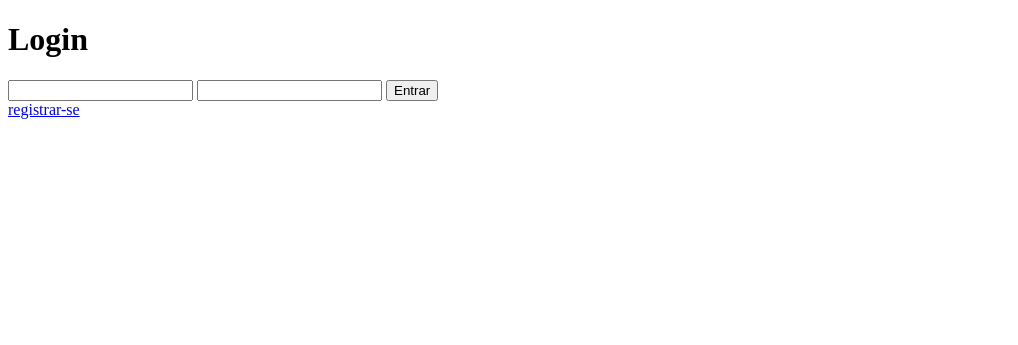
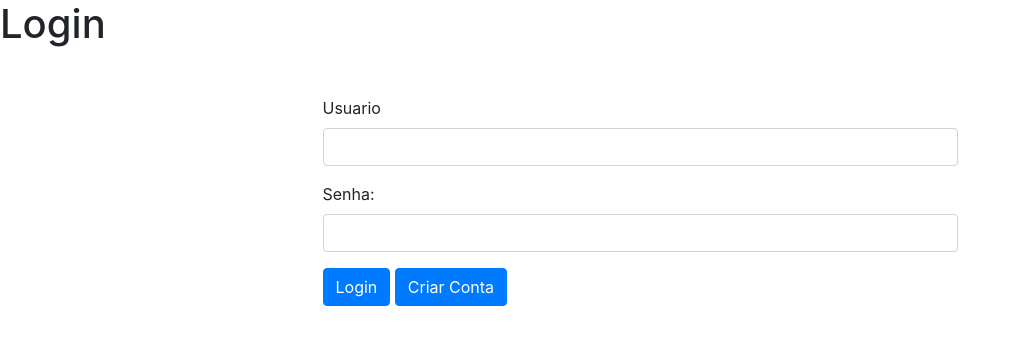
Before and after one commit to diegoreiss/enquetes, a Django app: page /accounts/login/ in a window 1280 px wide. Shown: the top 345 px of the page, without its empty margins (0-1018 px from the left). Run offline with Django 5.2, Linux system fonts and the light colour scheme; some libraries are stand-ins or nearby versions.

Commit message:
tela de login

```diff
--- a/accounts/templates/pages/login.html
+++ b/accounts/templates/pages/login.html
@@ -5,6 +5,7 @@
     <meta charset="UTF-8">
     <meta http-equiv="X-UA-Compatible" content="IE=edge">
     <meta name="viewport" content="width=device-width, initial-scale=1.0">
+    <link rel="stylesheet" href="https://stackpath.bootstrapcdn.com/bootstrap/4.1.3/css/bootstrap.min.css" integrity="sha384-MCw98/SFnGE8fJT3GXwEOngsV7Zt27NXFoaoApmYm81iuXoPkFOJwJ8ERdknLPMO" crossorigin="anonymous">
     <title>Document</title>
 </head>
 <body>
@@ -24,11 +25,24 @@
             }, 3000);
         </script>
     {% endif %}
-    <form action="" method="POST"> {% csrf_token %}
-        <input type="text" name="username">
-        <input type="text" name="password">
-        <button type="submit"> Entrar </button>
-    </form>
-    <a href="{% url 'add-user' %}" class=" btn btn-primary mt-5 mb-1"> registrar-se</a>
+    <div class="container mt-5">
+        <div class="row justify-content-center">
+            <div class="col-md-7" class="container-form">
+                <form method="post"> {% csrf_token %}
+                    <div class="form-group">
+                        <label for="name">Usuario</label>
+                        <input type="text" class="form-control" id="name" name="username" required>
+                    </div>
+                    <div class="form-group">
+                        <label for="password">Senha:</label>
+                        <input type="password" class="form-control" id="password" name="password" required>
+                    </div>
+
+                    <button type="submit" class="btn btn-primary">Login</button>
+                    <a href="{% url 'add-user' %}" type="button" class="btn btn-primary">Criar Conta</a>
+                </form>
+            </div>
+        </div>
+    </div>
 </body>
 </html>
--- a/accounts/views.py
+++ b/accounts/views.py
@@ -8,12 +8,13 @@ def user_login(request):
     if request.method == 'POST':
         user = request.POST.get('username')
         password = request.POST.get('password')
+        print(request.POST)
 
         userVerify = auth.authenticate(
             request, username=user, password=password)
 
         if userVerify == None:
-            messages.info(request, 'Usuário ou senha incorretos seu tanso!')
+            messages.info(request, 'Usuário ou senha incorretos!')
             return redirect('login')
         else:
             auth.login(request, userVerify)
```
